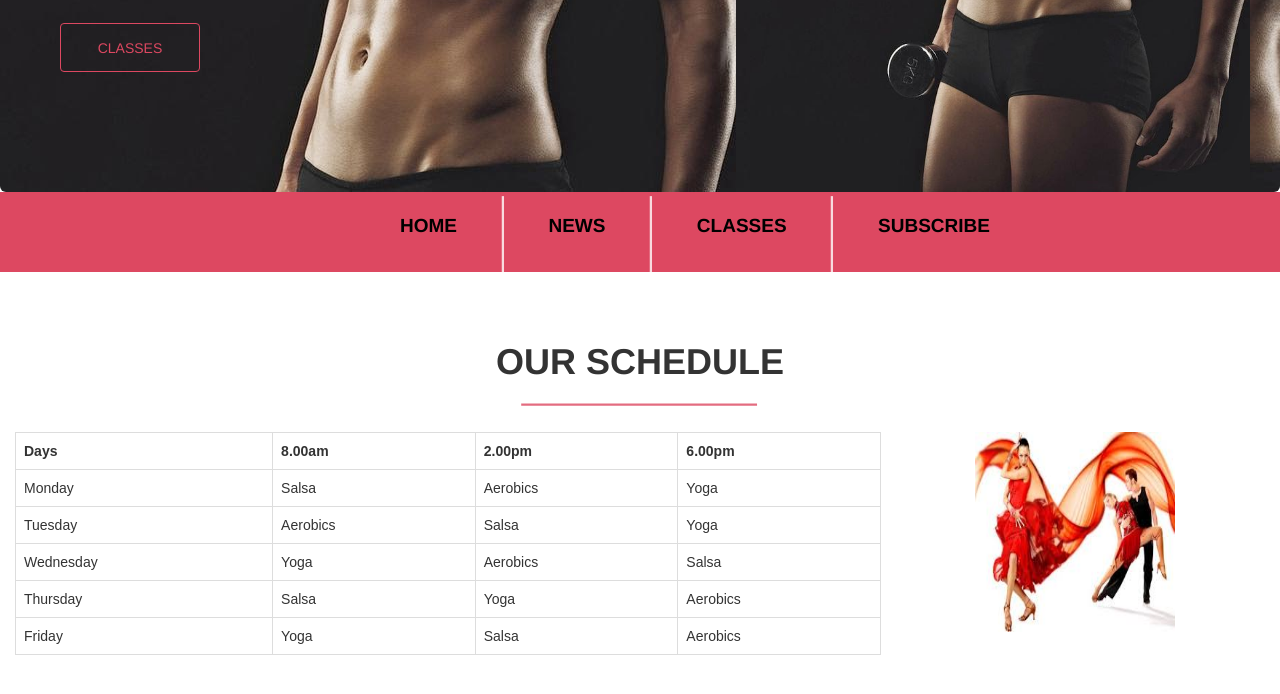
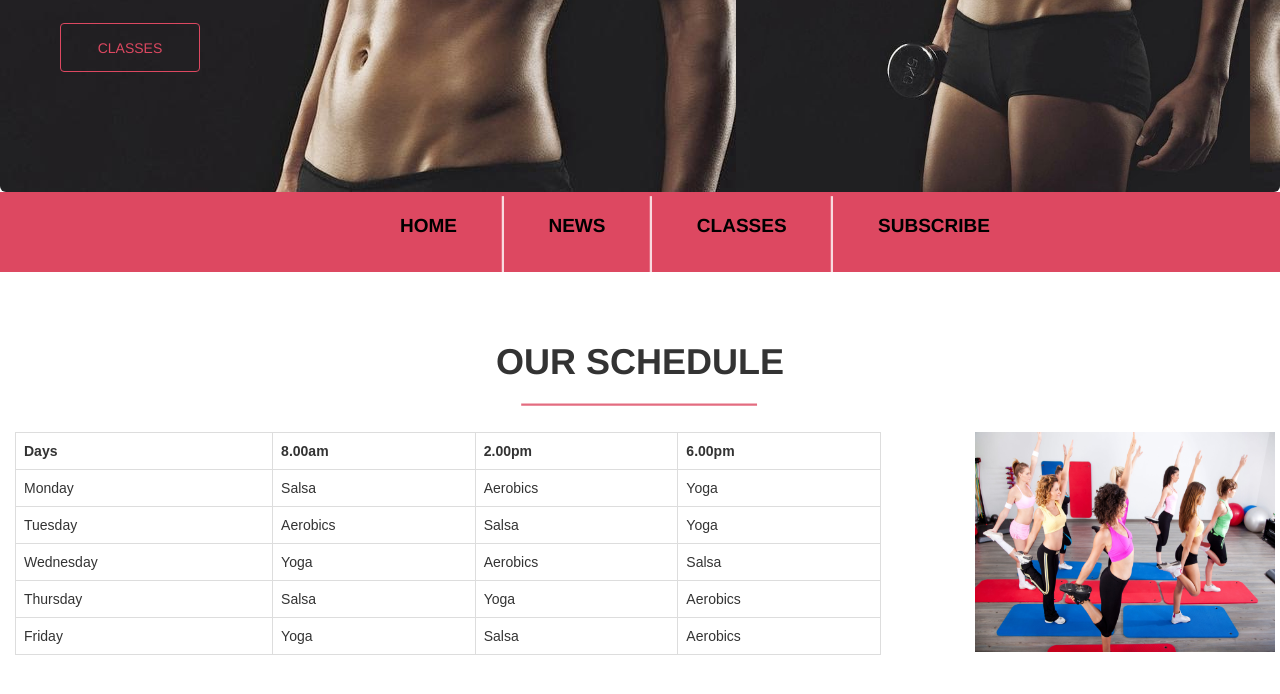
Before and after one commit to charleslwanga/Fitme, a plain HTML site: page classes.html in a window 1280 px wide. Shown: the part 428-1122 px from the top of the page. Drawn offline with nearby package versions, Linux system fonts and the light colour scheme; a script that the page names is missing.

Commit message:
postions

```diff
--- a/classes.html
+++ b/classes.html
@@ -113,7 +113,7 @@
                </div>
           <!--charges-->
             <div class=" price col-lg-3">
-              <img src="salsa.jpg" alt="" style="width:200px; height:200px;">
+              <img src="health/aerobic.jpg" alt="" style="width:300px; height:220px;">
               <!-- <h5>Charges for the classes</h5>
               <p>5 classes at ksh 10,500/=</p>
               <p>8 classes at ksh 12,000/=</p>
```
